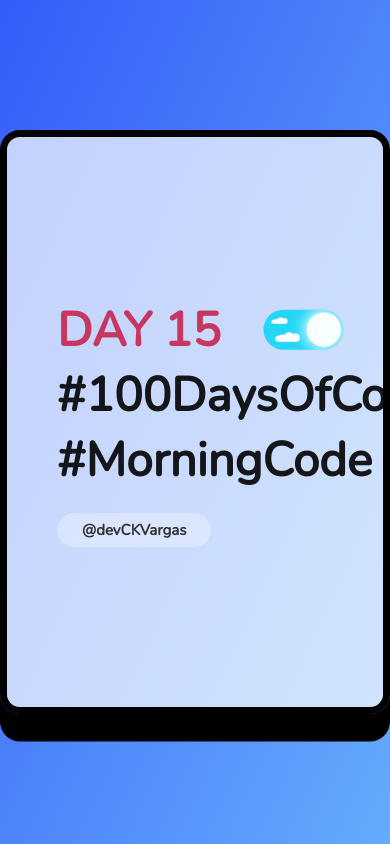
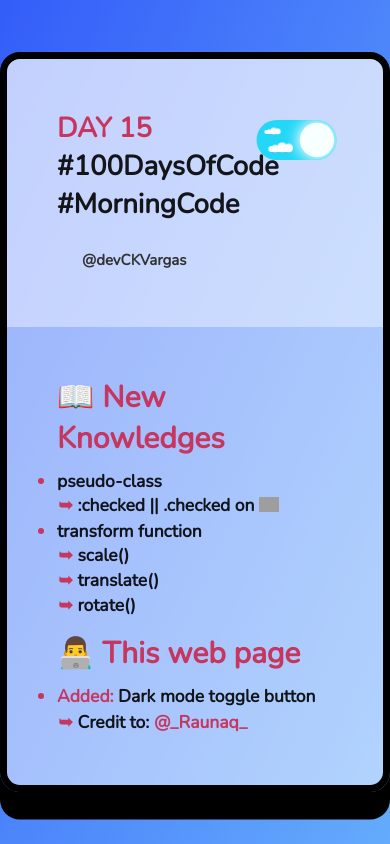
Before and after one commit to devCKVargas/devCKVargas.github.io, a plain HTML site: page index.html in a window 390 px wide. Drawn offline with nearby package versions, Linux system fonts and the light colour scheme; grey boxes are pictures that could not be loaded.

Commit message:
Added: media query -to be fixed

```diff
--- a/css/style.css
+++ b/css/style.css
@@ -149,6 +149,139 @@ main {
 	/* color: #7a64df; */
 }
 
+/*! media query */
+/* For Mobile devices: 320px-480px
+For Tablets or iPad: 480px - 768px
+For Laptop or small-size screen: 768px -1024px
+For Desktop or large-size screen: 1024px -1200px
+For Extra-large size device: 1200px and more */
+/** Mobile */
+@media screen and (min-width: 320px) and (max-width: 480px) {
+	/*! LAYOUT */
+	main {
+		position: relative;
+		width: 100rem;
+		height: auto;
+		/* background-color: rgba(255, 255, 255, 0.5); */
+		/* box-shadow: 0 2.75rem 0 black; */
+		border-radius: 2rem;
+		/* border: 0.75rem solid black; */
+		overflow: hidden;
+		display: flex;
+		/** modified: */
+		flex-direction: column;
+	}
+
+	/*! Left */
+	.left {
+		flex: 50%;
+		padding: 5rem;
+		display: flex;
+		flex-direction: column;
+		justify-content: center;
+		align-items: flex-start;
+		/* transition: var(--trans-speed-default); */
+		gap: 1rem;
+		/* background-color: #ffffff66; */
+	}
+
+	.left--content {
+		position: relative;
+		text-transform: capitalize;
+		font-weight: 700;
+		margin-bottom: 1rem;
+		/** modified: */
+		font-size: 2.75rem;
+	}
+
+	.hashtag {
+		/* color: var(--clr-night); */
+	}
+
+	.darkModeBtn {
+		position: absolute;
+		/* position: relative; */
+		top: 0;
+		left: 0;
+		transform: translate(40%, -50%) scale(0.35);
+		/* display: none; */
+	}
+
+	.twitter--handle {
+		position: relative;
+		/* color: var(--clr-twitter-day); */
+		background: none;
+		border: none;
+		font-family: inherit;
+		font-size: 1.5rem;
+		font-weight: bolder;
+		/* transition: var(--trans-speed-default); */
+		padding: 0.7rem 2.5rem;
+		border-radius: 50rem;
+		/* background-color: var(--clr-bg-twitter-day); */
+	}
+
+	/*! Right */
+	.js-img {
+		width: 2rem;
+		position: relative;
+		top: 1.1px;
+	}
+
+	.right {
+		/* background-color: #222; */
+		flex: 50%;
+		padding: 5rem;
+		display: grid;
+		gap: 1.5rem;
+		/* transition: var(--trans-speed-default); */
+	}
+
+	.list--items {
+		font-size: 1.75rem;
+		font-weight: bold;
+		/* color: var(--clr-night); */
+		margin-bottom: 0.125rem;
+		/* transition: var(--trans-speed-default); */
+	}
+
+	.list--items::marker {
+		/* color: var(--clr-accent-day); */
+	}
+
+	.list--title {
+		font-size: 3rem;
+		font-weight: bold;
+		margin-bottom: 1rem;
+		list-style: none;
+		/* color: var(--clr-accent-day); */
+		/* transition: var(--trans-speed-default); */
+	}
+
+	.list--nested {
+		padding-left: 0.125rem;
+		list-style: none;
+	}
+
+	.list--nested .list--items::before {
+		content: "➥ ";
+		/* color: var(--clr-accent-day); */
+	}
+
+	.colored {
+		transition: var(--trans-speed-default);
+		/* color: var(--clr-accent-day); */
+		/* color: #d3303d; */
+		/* color: #7a64df; */
+	}
+}
+/** Tablet */
+@media screen and (min-width: 480px) {
+}
+/** Small screens: laptop, etc.. */
+@media screen and (min-width: 480px) {
+}
+
 /*! === DARK MODE STARTS HERE === */
 .body--dark {
 	background-image: var(--clr-bg-night);
@@ -183,7 +316,8 @@ main {
 	color: var(--clr-accent-night);
 }
 
-.btn {
+/* TODO Clean this up */
+/* .btn {
 	position: relative;
 	display: inline-block;
 	width: 60px;
@@ -218,7 +352,7 @@ main {
 	background-color: white;
 	transition: var(--trans-speed-btn);
 	border-radius: 50%;
-}
+} */
 
 /*! ========= darkModeToggleBtn by @_Raunaq_ ========= */
 .darkModeBtn {
```
